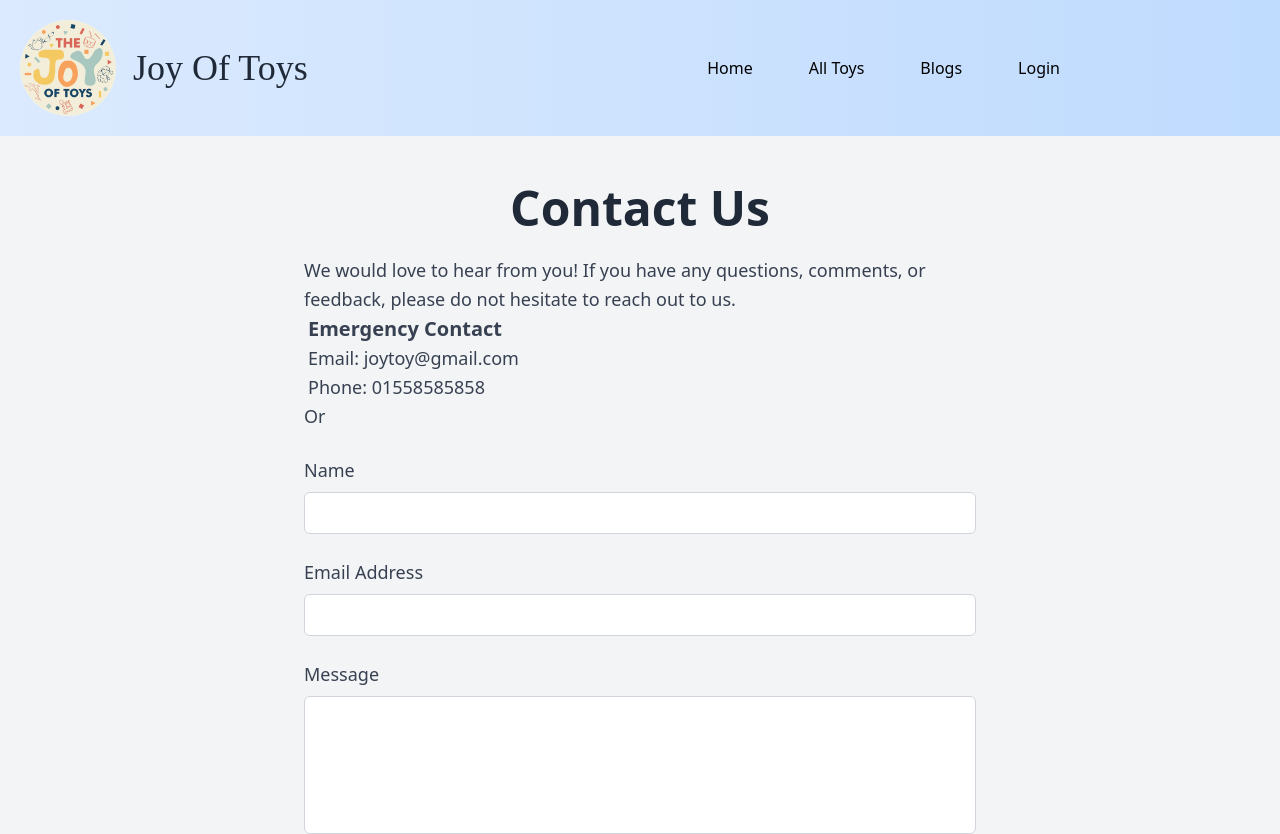
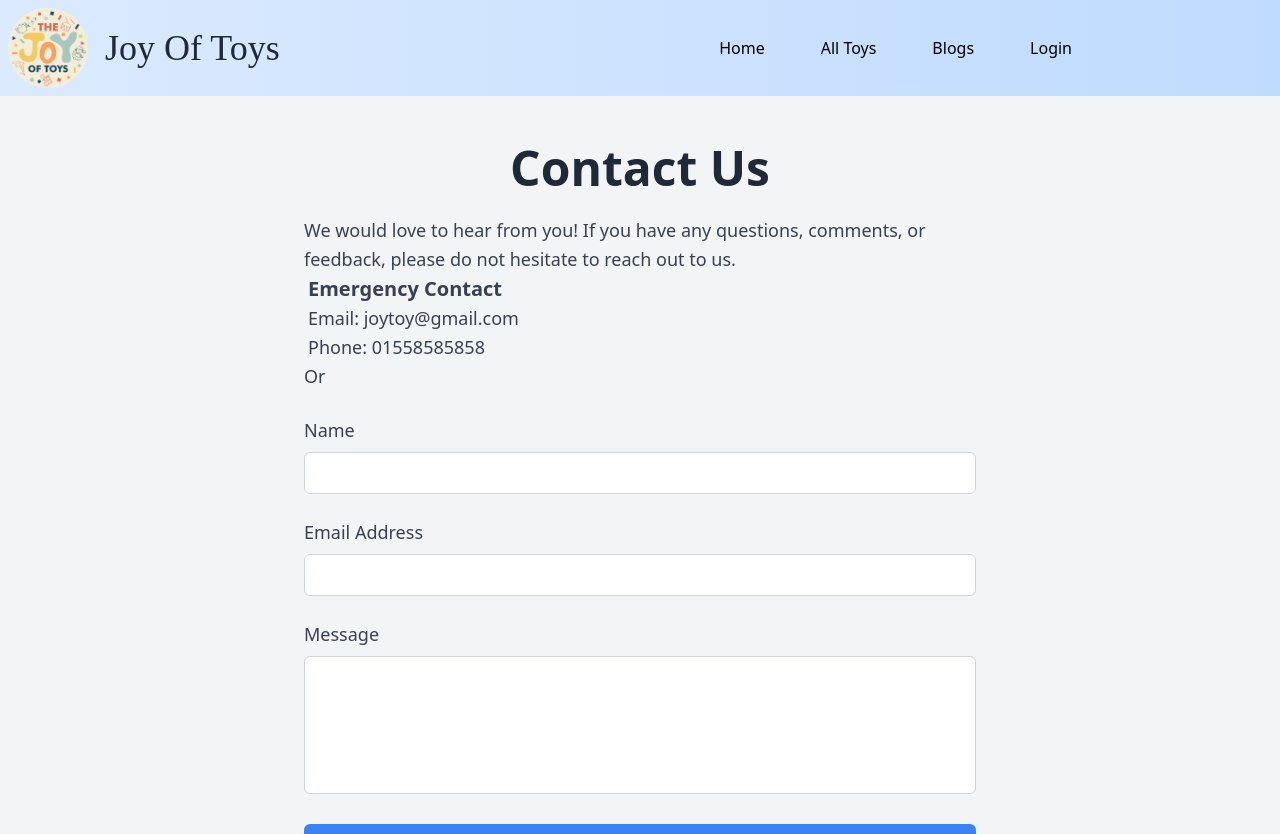
Before and after one commit to shamiulhaque1218/Joy-of-Toy, a React (Vite) app in the folder Joy-of-Toys/: page /contact in a window 1280 px wide. Shown: the top 834 px of the page. Built offline with nearby package versions, Linux system fonts and the light colour scheme; no server answers.

Commit message:
joy of toy

```diff
--- a/Joy-of-Toys/src/component/Home/Banner.jsx
+++ b/Joy-of-Toys/src/component/Home/Banner.jsx
@@ -3,7 +3,7 @@ import React from "react";
 
 const Banner = () => {
   return (
-    <div >
+    <div className="">
       <div className="carousel w-full">
         <div id="item1" className="carousel-item w-full">
           <img
--- a/Joy-of-Toys/src/component/Navbar/Navbar.jsx
+++ b/Joy-of-Toys/src/component/Navbar/Navbar.jsx
@@ -18,8 +18,8 @@ const Navbar = () => {
   return (
     <div data-aos="zoom-in"
     data-aos-duration="1000" >
-      <div className="navbar bg-base-100 lg:p-5 py-2 bg-gradient-to-r from-blue-100 to-blue-200">
-        <div className="navbar-start">
+      <div className="navbar bg-base-100 py-2  bg-gradient-to-r from-blue-100 to-blue-200">
+        <div className="navbar-start ">
           <div className="dropdown">
             <label tabIndex={0} className="btn btn-ghost lg:hidden">
               <svg
@@ -131,8 +131,8 @@ const Navbar = () => {
 
             </ul>
           </div>
-          <img className="w-24 h-24 rounded-full" src="joytoy.png" alt="" />
-          <a className="btn btn-ghost normal-case text-4xl gFont font-light">
+          <img className="w-20 h-20 rounded-full" src="joytoy.png" alt="" />
+          <a className="btn btn-ghost normal-case text-4xl gFont font-light ">
             Joy Of Toys
           </a>
         </div>
```
